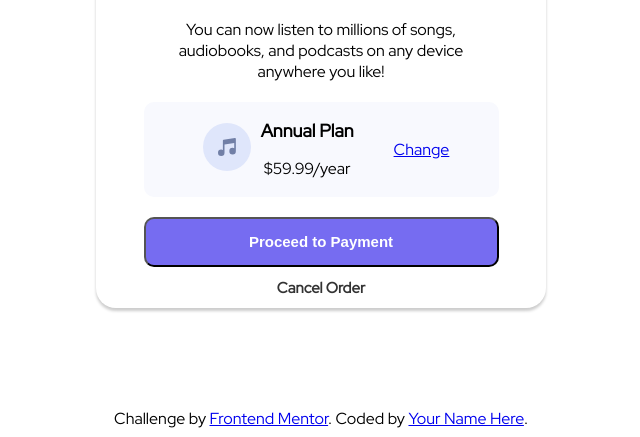
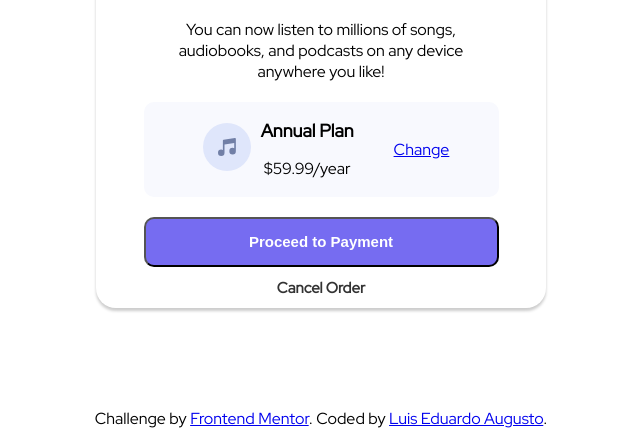
Before and after one commit to luiseduardoaugusto/codementor01, a plain HTML site: page index.html in a window 1280 px wide. Shown: the part 392-829 px from the top of the page, without its empty margins (319-959 px from the left). Drawn offline with Linux system fonts and the light colour scheme.

Commit message:
Update index.html

```diff
--- a/index.html
+++ b/index.html
@@ -53,7 +53,7 @@
 
   <div class="attribution">
     Challenge by <a href="https://www.frontendmentor.io?ref=challenge" target="_blank">Frontend Mentor</a>.
-    Coded by <a href="#">Your Name Here</a>.
+    Coded by <a href="https://github.com/luiseduardoaugusto">Luis Eduardo Augusto</a>.
   </div>
 
 </body>
```
